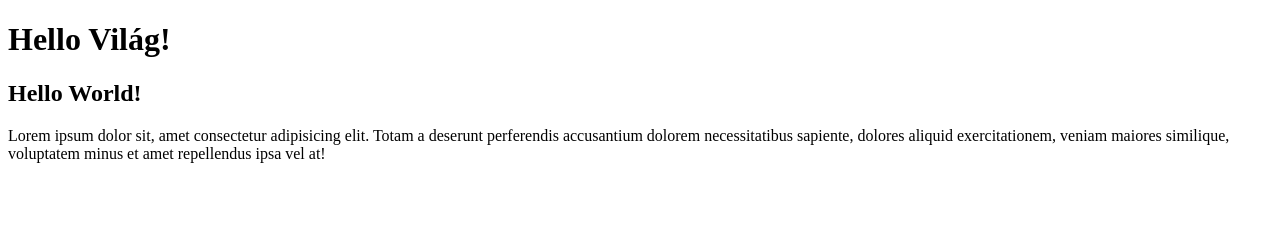
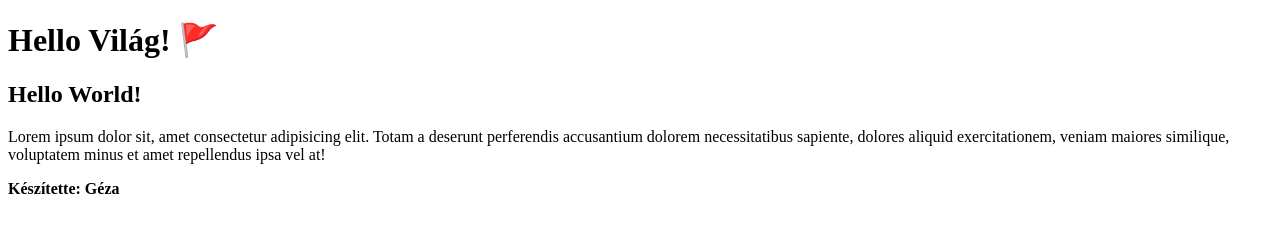
Before and after one commit to Cyri0/video-repository, a plain HTML site: page index.html in a window 1280 px wide. Drawn offline with Linux system fonts and the light colour scheme.

Commit message:
index.html frissites

```diff
--- a/index.html
+++ b/index.html
@@ -6,8 +6,10 @@
     <title>I 💘 programming</title>
 </head>
 <body>
-    <h1>Hello Világ!</h1>
+    <h1>Hello Világ! 🚩</h1>
     <h2>Hello World!</h2>
     <p>Lorem ipsum dolor sit, amet consectetur adipisicing elit. Totam a deserunt perferendis accusantium dolorem necessitatibus sapiente, dolores aliquid exercitationem, veniam maiores similique, voluptatem minus et amet repellendus ipsa vel at!</p>
+
+    <strong>Készítette: Géza</strong>
 </body>
 </html>
```
